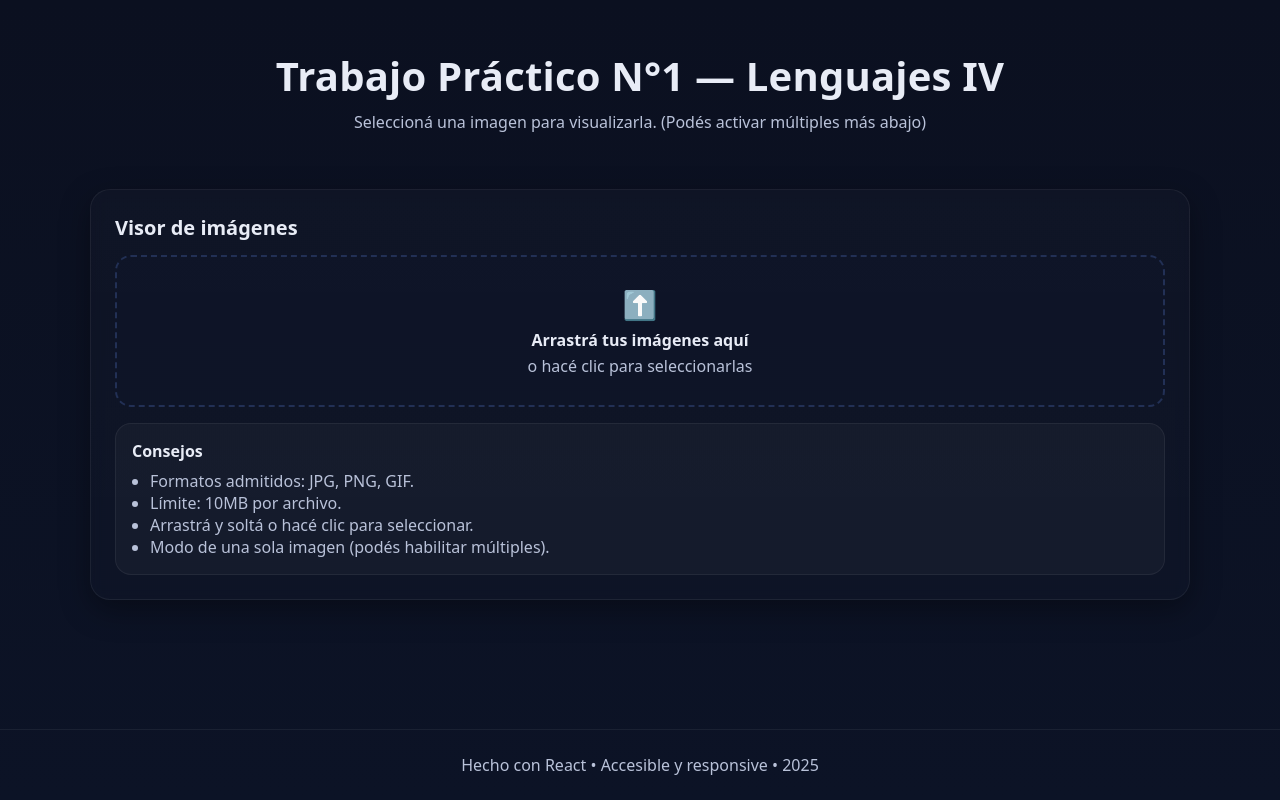
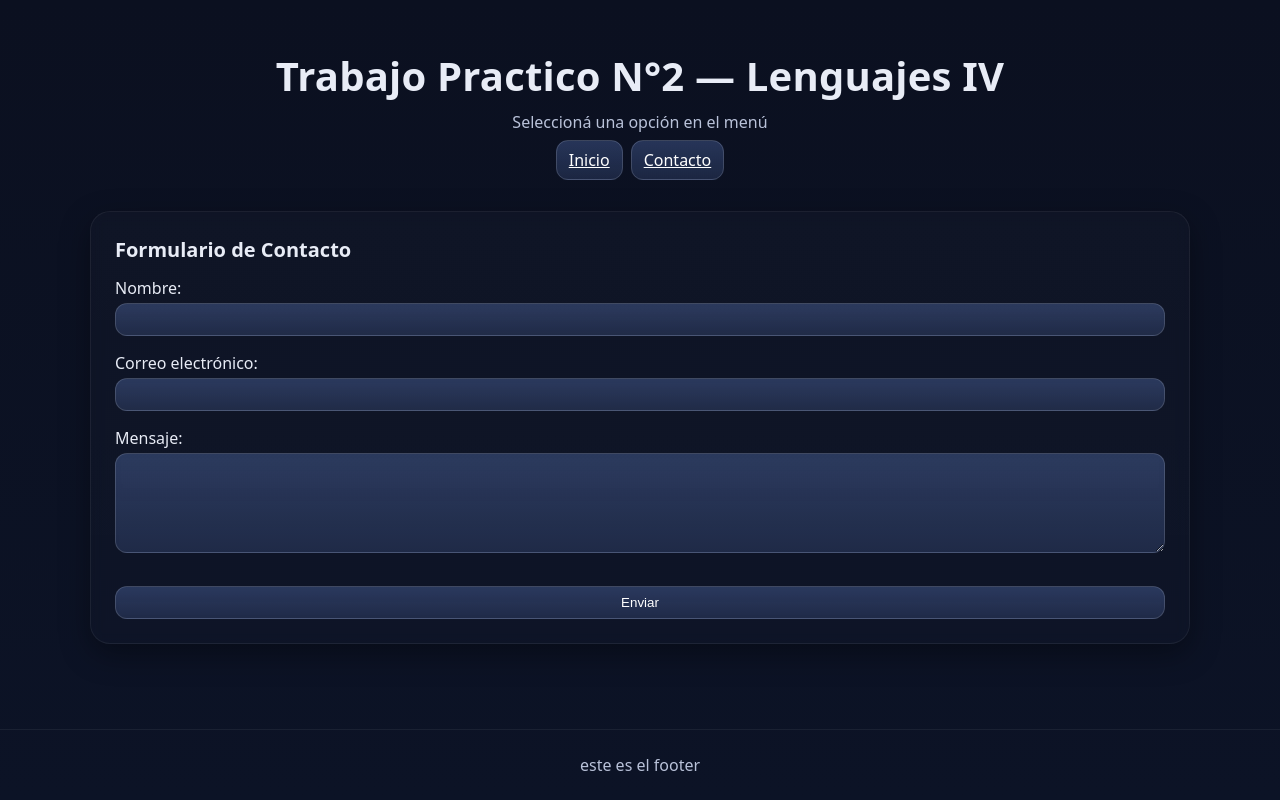
Before and after one commit to Octavio250703/tp2_lenguajesIV, a React (Create React App) app: page /contact in a window 1280 px wide. Built offline with nearby package versions, Linux system fonts and the light colour scheme.

Commit message:
commit tp3

```diff
--- a/package.json
+++ b/package.json
@@ -4,12 +4,14 @@
   "private": true,
   "homepage": "https://Octavio250703.github.io/tp2_lenguajesIV",
   "dependencies": {
+    "@emailjs/browser": "^4.4.1",
     "@testing-library/dom": "^10.4.1",
     "@testing-library/jest-dom": "^6.8.0",
     "@testing-library/react": "^16.3.0",
     "@testing-library/user-event": "^13.5.0",
     "react": "^18.2.0",
     "react-dom": "^18.2.0",
+    "react-router-dom": "^7.9.1",
     "react-scripts": "5.0.1",
     "web-vitals": "^2.1.4"
   },
--- a/src/App.js
+++ b/src/App.js
@@ -1,24 +1,41 @@
 import React from "react";
+import { BrowserRouter as Router, Routes, Route, Link } from "react-router-dom";
 import "./App.css";
 import ImageUploader from "./ImageUploader";
+import ContactForm from "./ContactForm";
+
+
+function Home() {
+  return (
+    <section className="card">
+      <h2 className="card-title">Visor de imágenes</h2>
+      <ImageUploader multiple={false} maxMB={10} />
+    </section>
+  );
+}
 
 export default function App() {
   return (
+    <Router>
       <div className="app-shell">
         <header className="app-header">
-        <h1>Trabajo Práctico N°1 — Lenguajes IV</h1>
-        <p className="subtitle">Seleccioná una imagen para visualizarla. (Podés activar múltiples más abajo)</p>
+          <h1>Trabajo Practico N°2 — Lenguajes IV</h1>
+          <p className="subtitle">Seleccioná una opción en el menú</p>
+          <nav style={{ marginTop: "16px" }}>
+            <Link to="/" className="btn" style={{ marginRight: "8px" }}>Inicio</Link>
+            <Link to="/contact" className="btn">Contacto</Link>
+          </nav>
         </header>
 
         <main className="app-main">
-        <section className="card">
-          <h2 className="card-title">Visor de imágenes</h2>
-          {/* Cambiá multiple a true si tu profe permite varias imágenes */}
-          <ImageUploader multiple={false} maxMB={10} />
-        </section>
+          <Routes>
+            <Route path="/" element={<Home />} />
+            <Route path="/contact" element={<ContactForm />} />
+          </Routes>
         </main>
 
-      <footer className="app-footer">Hecho con React • Accesible y responsive • {new Date().getFullYear()}</footer>
+        <footer className="app-footer"> este es el footer </footer>
       </div>
+    </Router>
   );
 }
--- /dev/null
+++ b/src/ContactForm.js
@@ -0,0 +1,104 @@
+import React, { useState, useRef } from "react";
+import emailjs from "@emailjs/browser";
+import "./App.css";
+
+export default function ContactForm() {
+  const [formData, setFormData] = useState({ name: "", email: "", message: "" });
+  const [status, setStatus] = useState(null);
+  const formRef = useRef();
+
+  const handleChange = (e) => {
+    const { name, value } = e.target;
+    setFormData((prev) => ({ ...prev, [name]: value }));
+  };
+
+  const handleSubmit = async (e) => {
+    e.preventDefault();
+    setStatus("sending");
+
+    try {
+      await emailjs.send(
+        "service_hr8115r",
+        "template_pl8y4ks",
+        {
+          from_name: formData.name,
+          from_email: formData.email,
+          message: formData.message,
+        },
+        {
+          publicKey: "uogVF2GJL5El-NBbT",
+          privateKey: "-lkkqK2VCnn45havygDgb",
+        }
+      );
+      setStatus("success");
+      setFormData({ name: "", email: "", message: "" });
+    } catch (err) {
+      console.error("EmailJS error:", err);
+      setStatus("error");
+    }
+  };
+
+  if (status === "success") {
+    return (
+      <div className="card">
+        <h2 className="card-title">¡Gracias por tu mensaje!</h2>
+        <p>Nos pondremos en contacto pronto.</p>
+      </div>
+    );
+  }
+
+  return (
+    <div className="card">
+      <h2 className="card-title">Formulario de Contacto</h2>
+      <form ref={formRef} className="uploader" onSubmit={handleSubmit}>
+        <label>
+          Nombre:
+          <input
+            type="text"
+            name="name"
+            value={formData.name}
+            onChange={handleChange}
+            required
+            className="btn"
+            style={{ width: "100%", marginTop: "4px" }}
+          />
+        </label>
+
+        <label>
+          Correo electrónico:
+          <input
+            type="email"
+            name="email"
+            value={formData.email}
+            onChange={handleChange}
+            required
+            className="btn"
+            style={{ width: "100%", marginTop: "4px" }}
+          />
+        </label>
+
+        <label>
+          Mensaje:
+          <textarea
+            name="message"
+            value={formData.message}
+            onChange={handleChange}
+            required
+            className="btn"
+            style={{ width: "100%", marginTop: "4px", minHeight: "100px" }}
+          />
+        </label>
+
+        <button type="submit" className="btn" style={{ marginTop: "12px" }}>
+          {status === "sending" ? "Enviando..." : "Enviar"}
+        </button>
+
+        {status === "error" && (
+          <p className="msg-error" style={{ marginTop: "10px" }}>
+            ❌ Ocurrió un error al enviar. Intenta nuevamente.
+          </p>
+        )}
+      </form>
+    </div>
+  );
+}
```
Also changed, not shown: 1 other file (tests, documents, lock files or other folders). Lines whose indentation alone changed are shown as unchanged.
